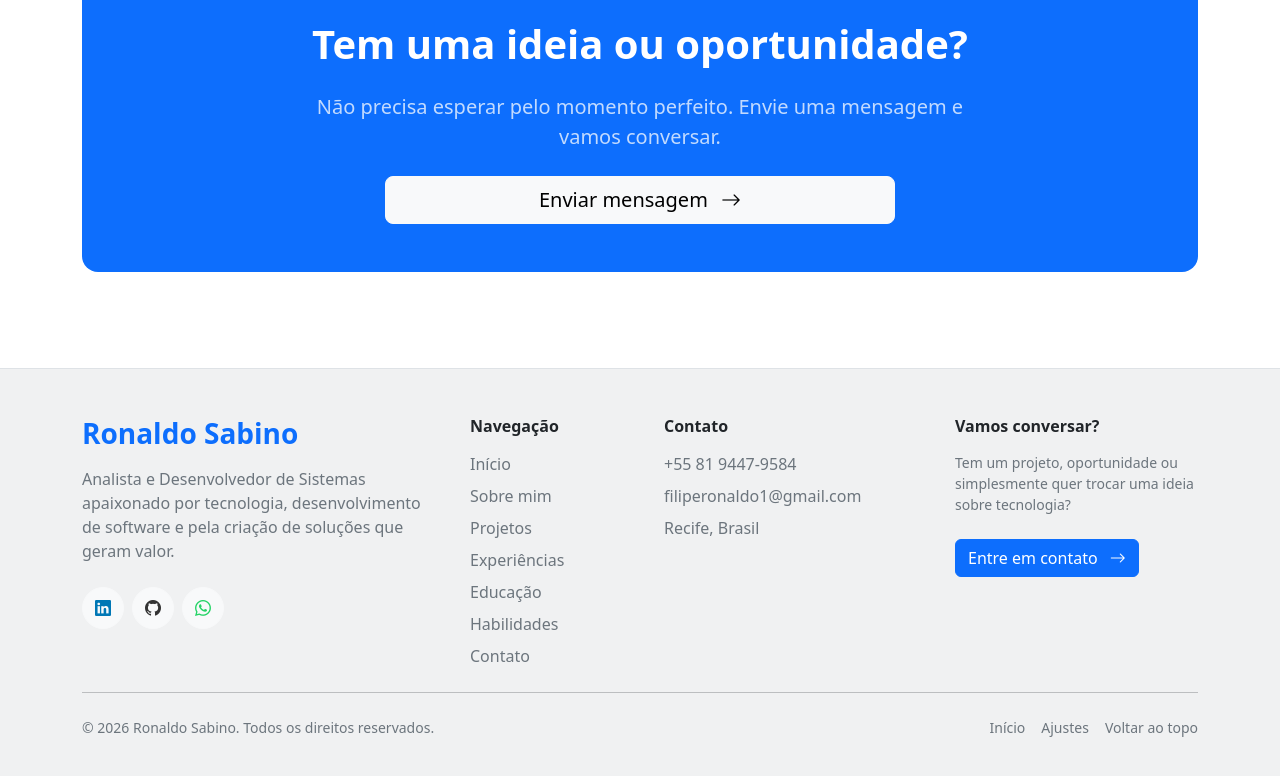
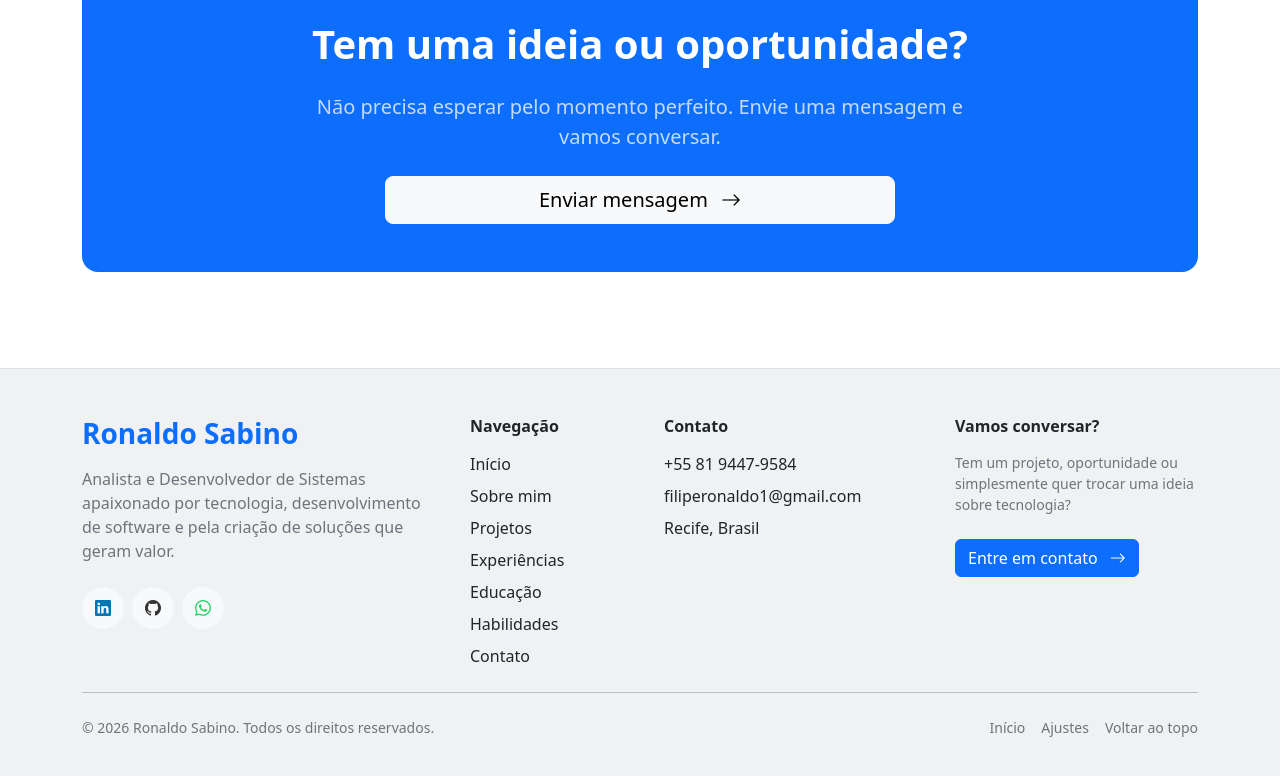
Before and after one commit to ronaldosabino/professional-portfolio, an Angular app: page /contact in a window 1280 px wide. Shown: the part 2563-3339 px from the top of the page. Built offline with nearby package versions, Linux system fonts and the light colour scheme.

Commit message:
feat: enhance footer navigation with new styles for links and contact items

```diff
--- a/src/app/core/components/footer/footer.css
+++ b/src/app/core/components/footer/footer.css
@@ -35,3 +35,30 @@
   width: 16px;
   height: 16px;
 }
+
+.nav-link {
+  position: relative;
+  transition:
+    color 0.2s ease,
+    background-color 0.2s ease;
+}
+
+.nav-link:hover {
+  color: var(--bs-primary);
+}
+
+.contact-item {
+  color: var(--bs-text-liht);
+  position: relative;
+  transition:
+    color 0.2s ease,
+    background-color 0.2s ease;
+}
+
+.contact-item:hover {
+  color: var(--bs-primary);
+}
+
+.location:hover {
+  color: var(--bs-text-liht);
+}
--- a/src/app/core/components/footer/footer.html
+++ b/src/app/core/components/footer/footer.html
@@ -62,7 +62,7 @@
                 <ul class="list-unstyled d-flex flex-column gap-2 mb-0">
 
                     <li>
-                        <a routerLink="/home" class="text-secondary text-decoration-none">
+                        <a routerLink="/home" class="text-decoration-none nav-link">
 
                             {{ footer.home }}
 
@@ -70,7 +70,7 @@
                     </li>
 
                     <li>
-                        <a routerLink="/about" class="text-secondary text-decoration-none">
+                        <a routerLink="/about" class="text-decoration-none nav-link">
 
                             {{ footer.about }}
 
@@ -78,7 +78,7 @@
                     </li>
 
                     <li>
-                        <a routerLink="/projects" class="text-secondary text-decoration-none">
+                        <a routerLink="/projects" class="text-decoration-none nav-link">
 
                             {{ footer.projects }}
 
@@ -86,7 +86,7 @@
                     </li>
 
                     <li>
-                        <a routerLink="/experiences" class="text-secondary text-decoration-none">
+                        <a routerLink="/experiences" class="text-decoration-none nav-link">
 
                             {{ footer.experiences }}
 
@@ -94,7 +94,7 @@
                     </li>
 
                     <li>
-                        <a routerLink="/education" class="text-secondary text-decoration-none">
+                        <a routerLink="/education" class="text-decoration-none nav-link">
 
                             {{ footer.education }}
 
@@ -102,7 +102,7 @@
                     </li>
 
                     <li>
-                        <a routerLink="/skills" class="text-secondary text-decoration-none">
+                        <a routerLink="/skills" class="text-decoration-none nav-link">
 
                             {{ footer.skills }}
 
@@ -110,7 +110,7 @@
                     </li>
 
                     <li>
-                        <a routerLink="/contact" class="text-secondary text-decoration-none">
+                        <a routerLink="/contact" class="text-decoration-none nav-link">
 
                             {{ footer.contact }}
 
@@ -131,7 +131,7 @@
                 <ul class="list-unstyled mb-0">
 
                     <li class="mb-2">
-                        <a routerLink="/contact" class="text-secondary text-decoration-none">
+                        <a routerLink="/contact" class="contact-item text-decoration-none">
 
                             +55 81 9447-9584
 
@@ -139,7 +139,7 @@
                     </li>
 
                     <li class="mb-2">
-                        <a href="mailto:seuemail@email.com" class="text-secondary text-decoration-none">
+                        <a href="mailto:seuemail@email.com" class="contact-item text-decoration-none">
 
                             filiperonaldo1@gmail.com
 
@@ -147,7 +147,7 @@
                     </li>
 
                     <li>
-                        <span class="text-secondary">
+                        <span class="contact-item location">
                             Recife, Brasil
                         </span>
                     </li>
```
